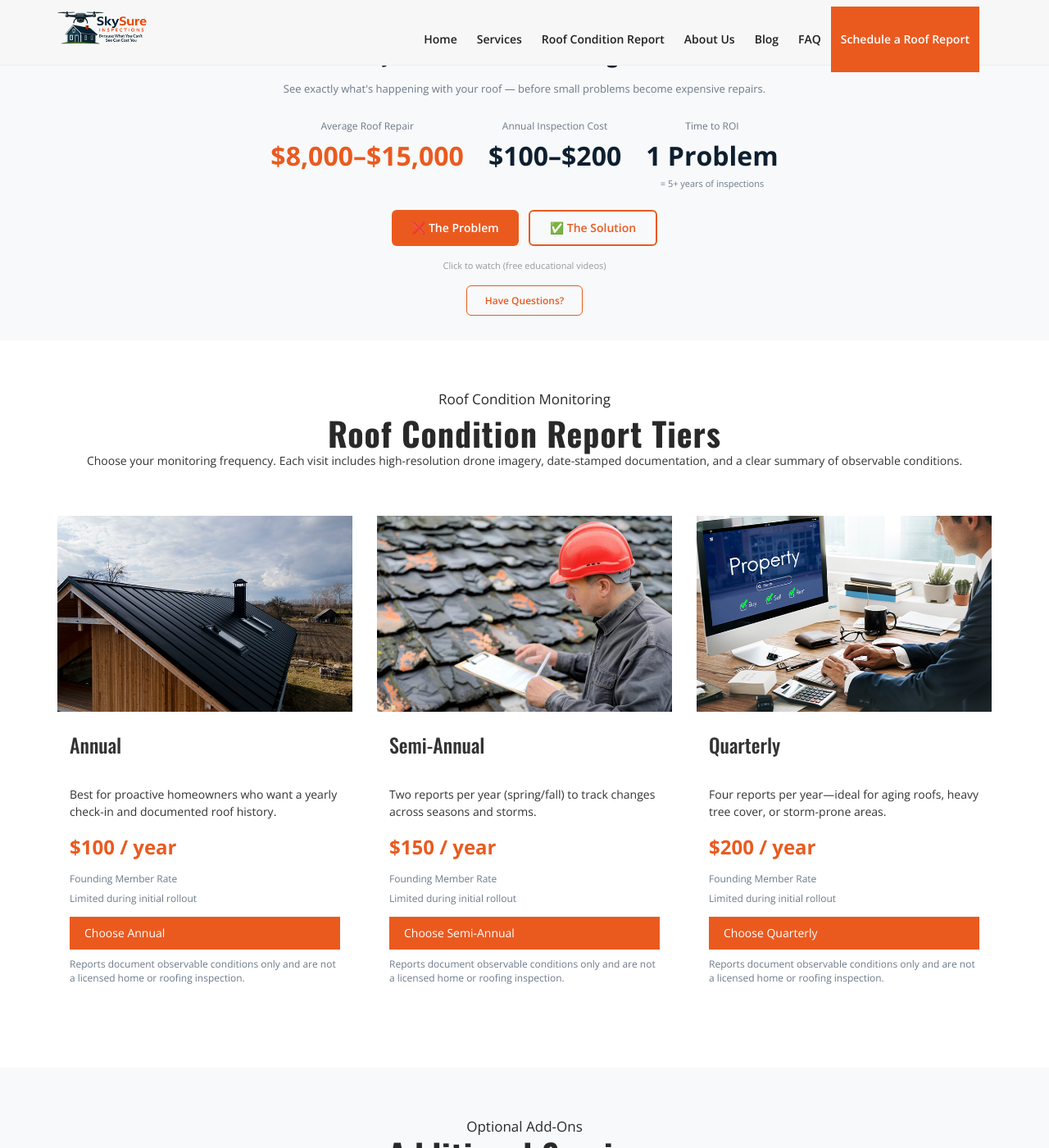
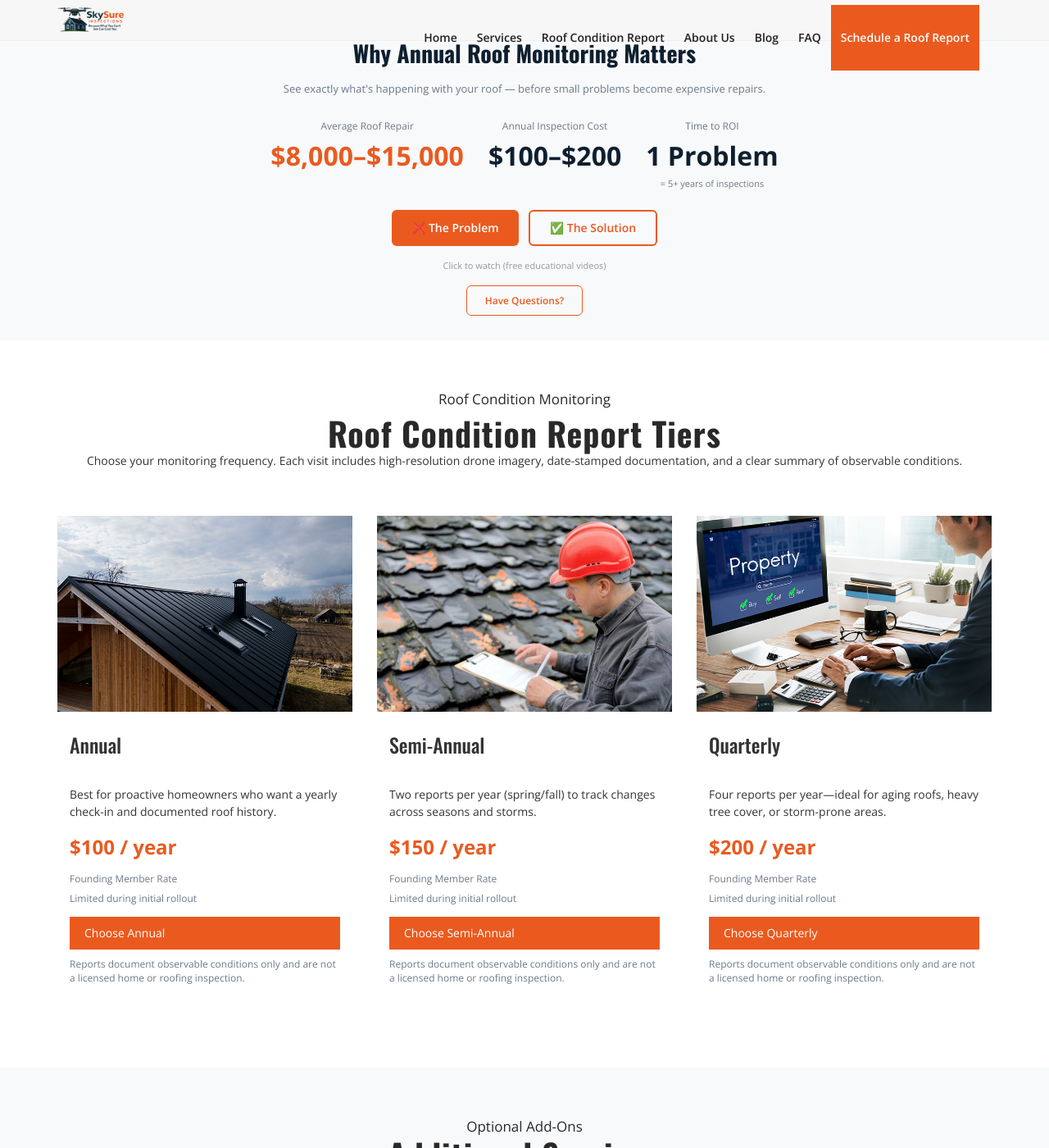
Before and after one commit to ahdworsky/Test, a Jekyll site: the page index.html, which Jekyll copies as it is, in a window 1280 px wide and 1400 px high. Shown: the whole window at 82% size. Built offline with Jekyll 4.4.1, drawn with Linux system fonts in a browser that asks for light colours; nearby versions of some CDN libraries; library files that are not in the unit come from our copies.

Commit message:
Add files via upload

```diff
--- a/index.html
+++ b/index.html
@@ -30,8 +30,32 @@
 
 <!-- Reduce header padding for compact layout -->
 <style>
-.header { padding: 8px 0 !important; }
-.header .logo img { max-height: 40px !important; }
+.sticky {
+  height: 50px !important;
+  padding: 3px 0 !important;
+}
+.header {
+  padding: 3px 0 !important;
+}
+.logo img {
+  max-height: 30px !important;
+  height: 30px !important;
+}
+.navbar {
+  margin: 0 !important;
+  padding: 0 !important;
+}
+.navbar-default {
+  margin: 0 !important;
+  padding: 3px 0 !important;
+  min-height: 45px;
+}
+.nav.navbar-nav {
+  margin: 0 !important;
+}
+.nav.navbar-nav li {
+  line-height: 45px;
+}
 </style>
 <style>
 /* Appointment form must appear above all overlays */
```
